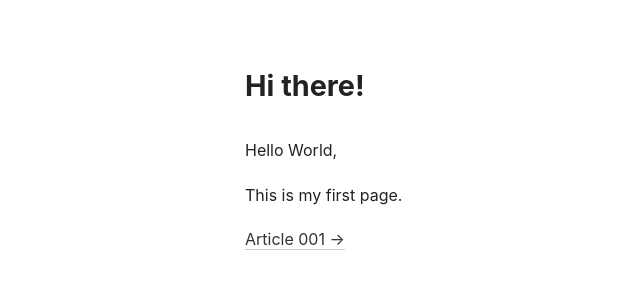
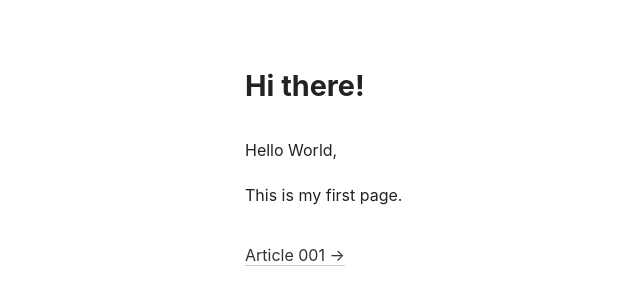
Before and after one commit to sak-eBiz/sak-eBiz.github.io, a plain HTML site: page index.html in a window 1280 px wide. Shown: the whole page, without its empty margins (55-695 px from the left). Drawn offline with Linux system fonts and the light colour scheme.

Commit message:
Update style.css
/* 追加。最後の行間を空ける */
p:last-of-type {
  margin-top: 2rem;
}

```diff
--- a/style.css
+++ b/style.css
@@ -20,3 +20,8 @@ a {
 a:hover {
   border-bottom-color: #333;
 }
+
+/* 追加。最後の行間を空ける */
+p:last-of-type {
+  margin-top: 2rem;
+}
```
